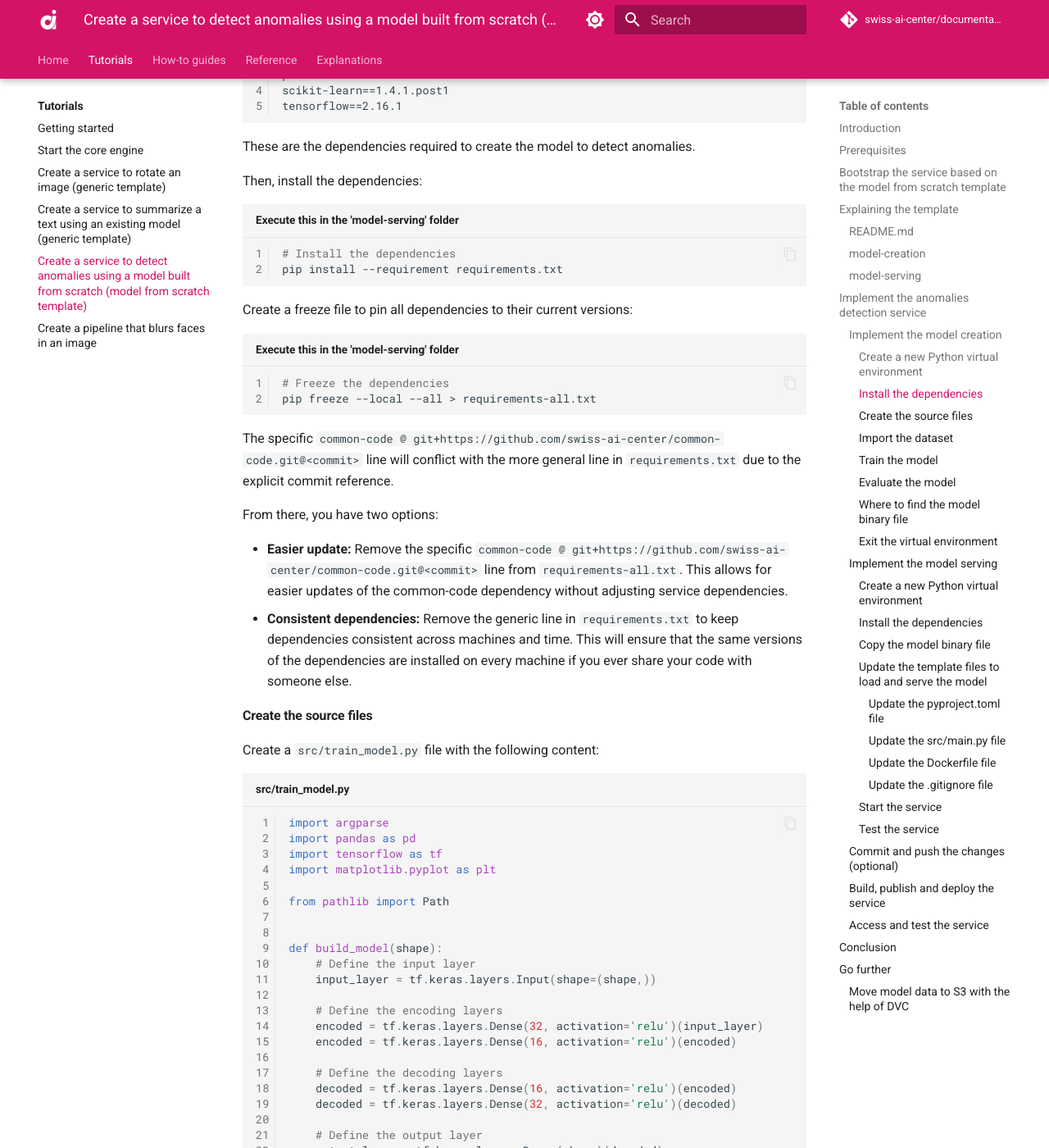
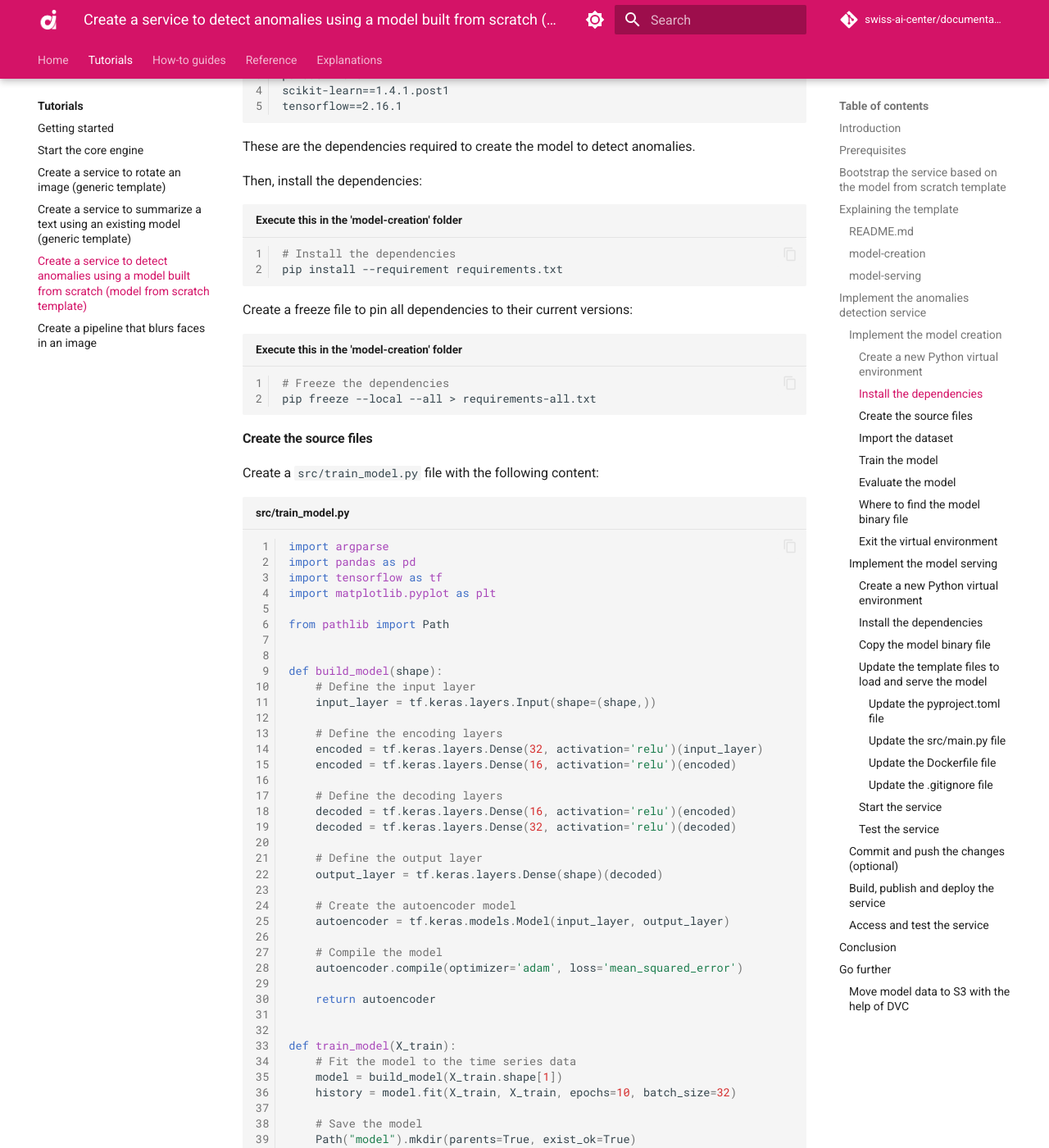
Before and after one commit to swiss-ai-center/documentation, an MkDocs documentation site: the page built from docs/tutorials/create-a-service-to-detect-anomalies-using-a-model-built-from-scratch.md, in a window 1280 px wide and 1400 px high, scrolled down 2975 px. Shown: the whole window at 82% size. Built offline with MkDocs 1.6.1 and Material for MkDocs 9.7.7, drawn with Linux system fonts in a browser that asks for light colours; comment, search, counter and statistics services are not loaded.

Commit message:
Remove misleading information in model from scratch tutorial (#96)

````diff
--- a/docs/tutorials/create-a-service-to-detect-anomalies-using-a-model-built-from-scratch.md
+++ b/docs/tutorials/create-a-service-to-detect-anomalies-using-a-model-built-from-scratch.md
@@ -157,33 +157,17 @@ These are the dependencies required to create the model to detect anomalies.
 
 Then, install the dependencies:
 
-```sh title="Execute this in the 'model-serving' folder"
+```sh title="Execute this in the 'model-creation' folder"
 # Install the dependencies
 pip install --requirement requirements.txt
 ```
 
 Create a freeze file to pin all dependencies to their current versions:
 
-```sh title="Execute this in the 'model-serving' folder"
+```sh title="Execute this in the 'model-creation' folder"
 # Freeze the dependencies
 pip freeze --local --all > requirements-all.txt
 ```
-
-The specific
-`common-code @ git+https://github.com/swiss-ai-center/common-code.git@<commit>`
-line will conflict with the more general line in `requirements.txt` due to the
-explicit commit reference.
-
-From there, you have two options:
-
-* **Easier update:** Remove the specific
-  `common-code @ git+https://github.com/swiss-ai-center/common-code.git@<commit>`
-  line from `requirements-all.txt`. This allows for easier updates of the
-  common-code dependency without adjusting service dependencies.
-* **Consistent dependencies:** Remove the generic line in `requirements.txt` to
-  keep dependencies consistent across machines and time. This will ensure that the
-  same versions of the dependencies are installed on every machine if you ever
-  share your code with someone else.
 
 #### Create the source files
 
````
